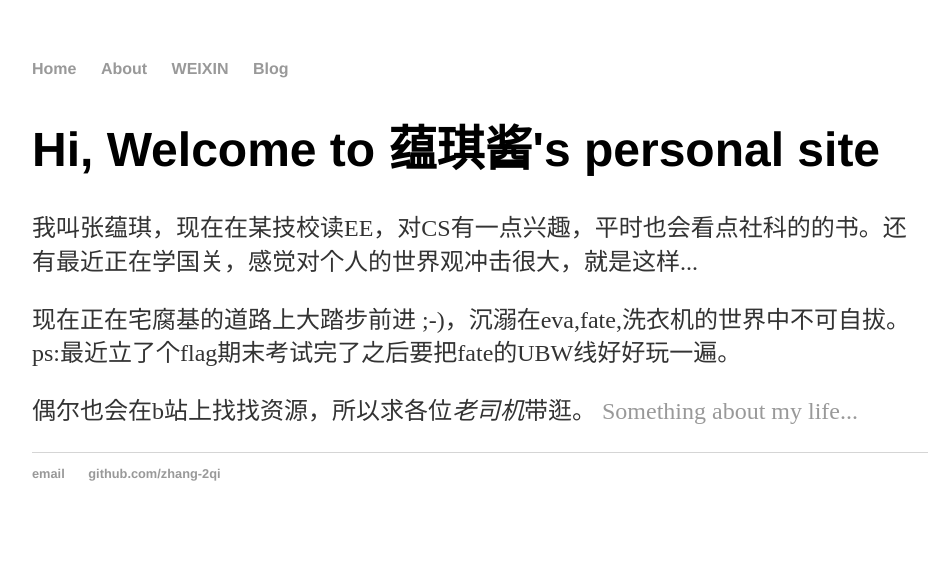
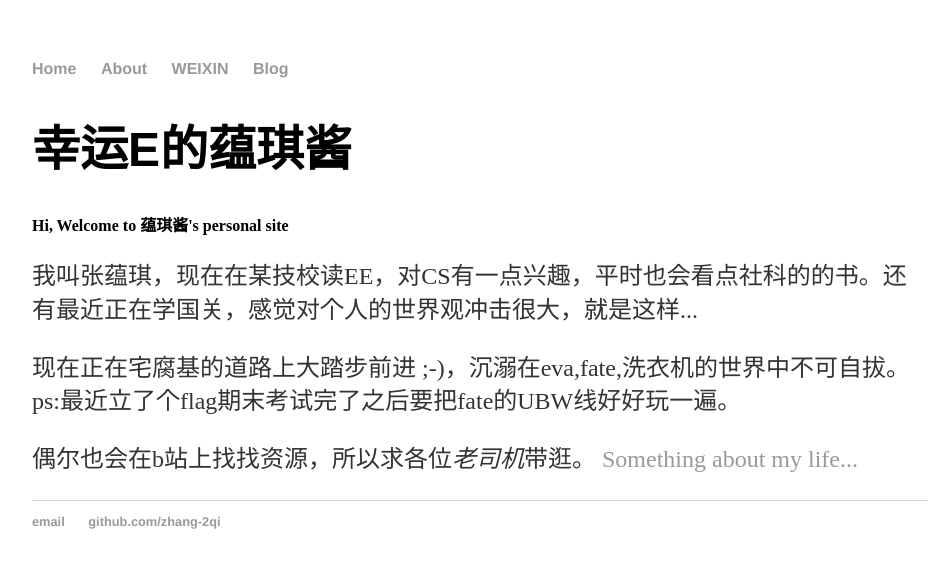
Before and after one commit to zhang-2qi/zhang-2qi.github.io, a Jekyll site: the page built from index.html, in a window 1280 px wide. Shown: the top 568 px of the page, without its empty margins (160-1097 px from the left). Built offline with Jekyll 4.4.1, drawn with Linux system fonts in a browser that asks for light colours.

Commit message:
Update index.html

```diff
--- a/index.html
+++ b/index.html
@@ -3,7 +3,8 @@ layout: default
 title: 幸运E的蕴琪酱
 ---
 <div class="blurb">
-	<h1> Hi, Welcome to 蕴琪酱's personal site </h1>
+	<h1> 幸运E的蕴琪酱</h1>
+	<h4> Hi, Welcome to 蕴琪酱's personal site </h4>
 	<p>我叫张蕴琪，现在在某技校读EE，对CS有一点兴趣，平时也会看点社科的的书。还有最近正在学国关，感觉对个人的世界观冲击很大，就是这样...</p>
 	<p>现在正在宅腐基的道路上大踏步前进 ;-)，沉溺在eva,fate,洗衣机的世界中不可自拔。ps:最近立了个flag期末考试完了之后要把fate的UBW线好好玩一遍。</p>
 	<p>偶尔也会在b站上找找资源，所以求各位<em>老司机</em>带逛。
```
